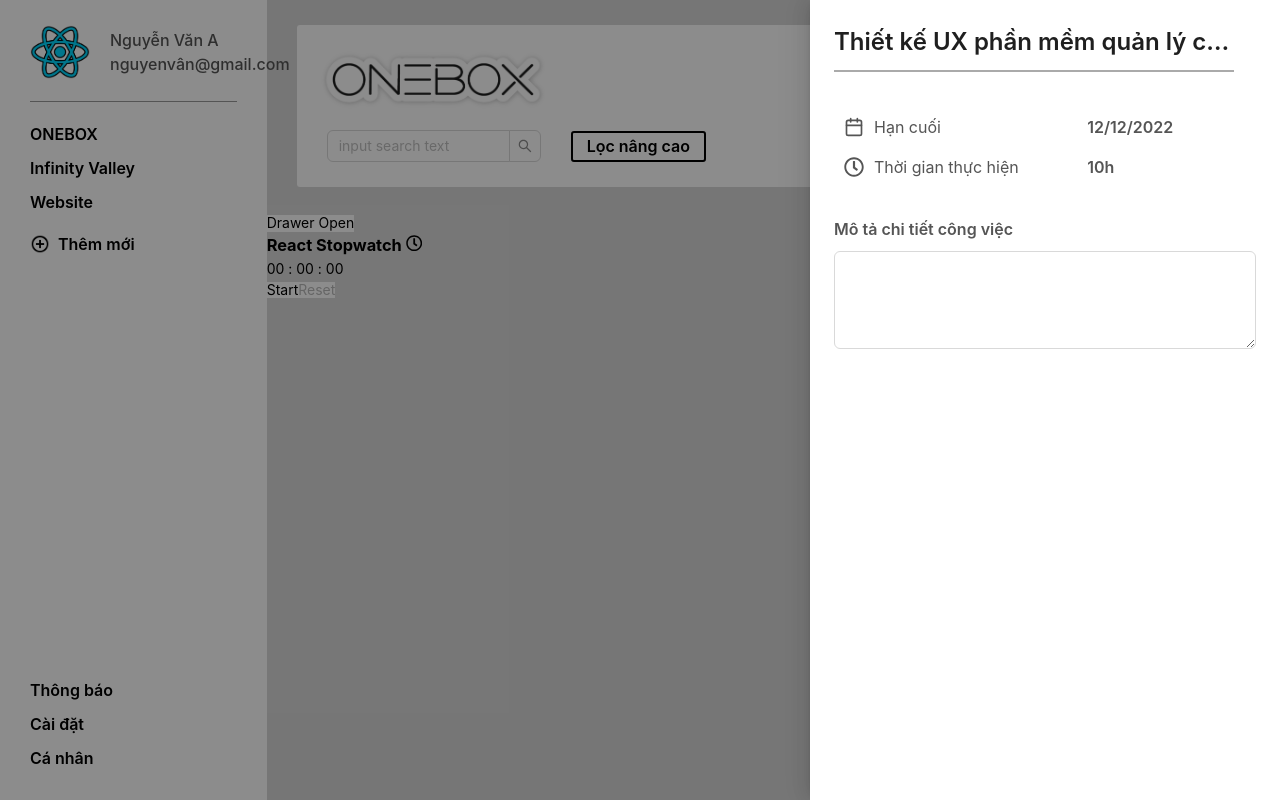
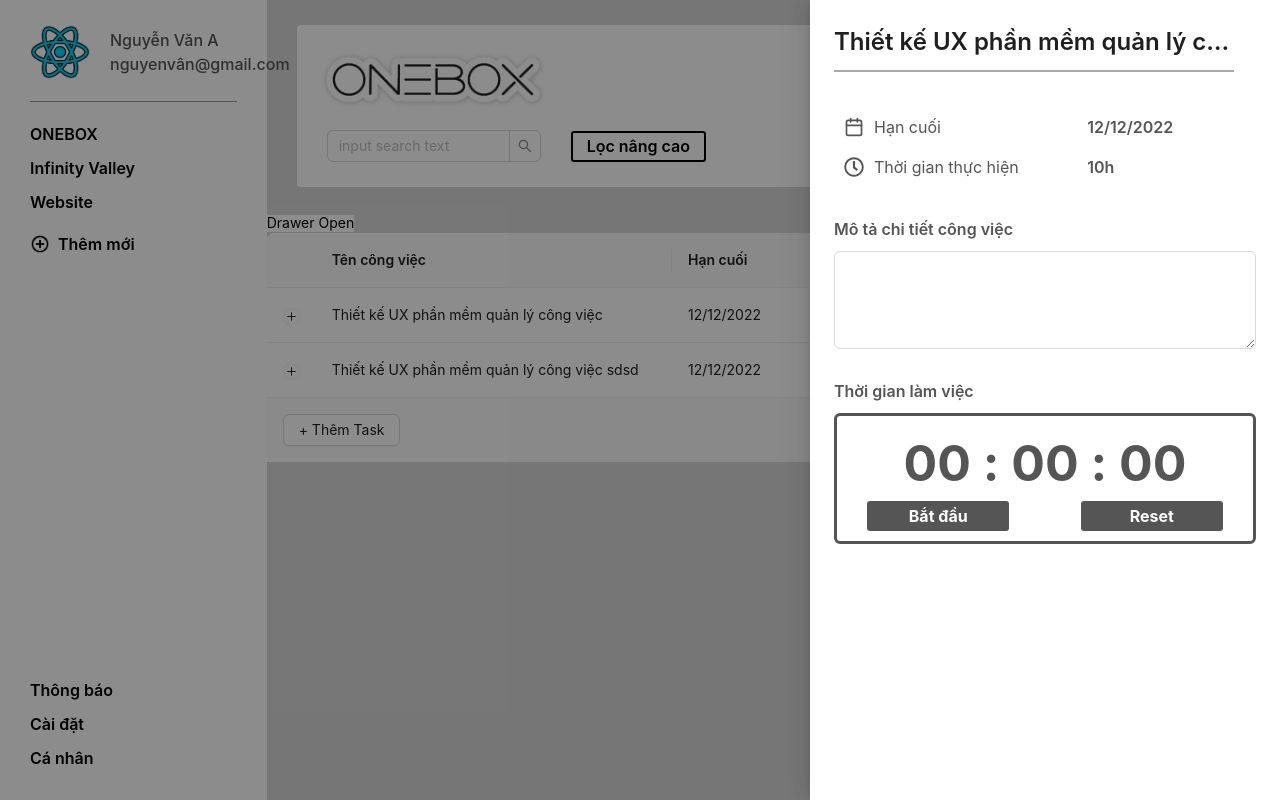
Before and after one commit to badong3521/OnePlan-Front-End, a React (Create React App) app: page / in a window 1280 px wide. Both pictures are taken after a click on the button "Drawer Open". Built offline with nearby package versions, Linux system fonts and the light colour scheme; what apisauce would draw is missing.

Commit message:
init stopwatch

```diff
--- a/src/components/Drawer/index.tsx
+++ b/src/components/Drawer/index.tsx
@@ -6,6 +6,7 @@
 import { FaRegClock } from 'react-icons/fa';
 import { FiCalendar } from 'react-icons/fi';
 import { Input } from 'antd';
+import StopWatch from '../StopWatch';
 
 const { TextArea } = Input;
 
@@ -64,7 +65,15 @@
           </div>
           <div className={cx('details-work-container')}>
             <div className={cx('details-title')}>Mô tả chi tiết công việc</div>
-          <div className={cx('input-work')}><TextArea rows={4} /></div>
+            <div className={cx('input-work')}>
+              <TextArea rows={4} />
+            </div>
+          </div>
+          <div className={cx('details-work-container')}>
+            <div className={cx('details-title')}>Thời gian làm việc</div>
+            <div className={cx('input-work')}>
+              <StopWatch />
+            </div>
           </div>
         </div>
       </Drawer>
--- a/src/components/StopWatch/StopWatch.scss
+++ b/src/components/StopWatch/StopWatch.scss
@@ -0,0 +1,36 @@
+.wrapper-stopwatch {
+
+    .stopwatch-card {
+        border: 3px solid var(--text-color);
+        display: flex;
+        justify-content: center;
+        flex-direction: column;
+        align-items: center;
+        border-radius: 6px;
+        padding: 10px 30px;
+
+        .timer {
+            color: var(--text-color);
+            font-weight: 700;
+            font-size: 50px;
+
+        }
+
+        .buttons {
+            display: flex;
+            justify-content: space-between;
+            width: 100%;
+            margin:0 10px;
+        }
+
+        .btn-clock {
+            padding: 6px 10px;
+            background-color: var(--text-color);
+            font-weight: bold;
+            font-size: 16px;
+            width: 40%;
+            border-radius: 3px;
+            color : var(--white-color);
+        }
+    }
+}
--- a/src/components/StopWatch/index.tsx
+++ b/src/components/StopWatch/index.tsx
@@ -1,10 +1,14 @@
 /* eslint-disable @typescript-eslint/no-shadow */
-import React, { useState, useRef } from 'react';
-import { FaRegClock } from 'react-icons/fa';
-import useTimer from '../../utils/hook/useTimer';
+// import { FaRegClock } from 'react-icons/fa';
+import useTimer from '../../hook/useTimer';
+import { formatTime } from '../../hook/formatTime';
+import styles from './StopWatch.scss';
+import classNames from 'classnames/bind';
+
+const cx = classNames.bind(styles);
 
 const StopWatch = () => {
-  const increment = useRef<any>(null);
+  //   const increment = useRef<any>(null);
 
   const {
     timer,
@@ -16,29 +20,25 @@
     handleReset,
   } = useTimer(0);
 
-  const formatTime = () => {
-    const getSeconds = `0${timer % 60}`.slice(-2);
-    const minutes: any = `${Math.floor(timer / 60)}`;
-    const getMinutes = `0${minutes % 60}`.slice(-2);
-    const getHours = `0${Math.floor(timer / 3600)}`.slice(-2);
-
-    return `${getHours} : ${getMinutes} : ${getSeconds}`;
-  };
-
   return (
-    <div className="app">
-      <h3>React Stopwatch {<FaRegClock />}</h3>
-      <div className="stopwatch-card">
-        <p>{formatTime()}</p>
-        <div className="buttons">
+    <div className={cx('wrapper-stopwatch')}>
+      <div className={cx('stopwatch-card')}>
+        <p className={cx('timer')}>{formatTime(timer)}</p>
+        <div className={cx('buttons')}>
           {!isActive && !isPaused ? (
-            <button onClick={handleStart}>Start</button>
+            <button className={cx('btn-clock')} onClick={handleStart}>
+              Bắt đầu
+            </button>
           ) : isPaused ? (
-            <button onClick={handlePause}>Pause</button>
+            <button className={cx('btn-clock')} onClick={handlePause}>
+              Dừng
+            </button>
           ) : (
-            <button onClick={handleResume}>Resume</button>
+            <button className={cx('btn-clock')} onClick={handleResume}>
+              Tiếp tục
+            </button>
           )}
-          <button onClick={handleReset} disabled={!isActive}>
+          <button className={cx('btn-clock')} onClick={handleReset} disabled={!isActive}>
             Reset
           </button>
         </div>
--- /dev/null
+++ b/src/hook/formatTime.tsx
@@ -0,0 +1,8 @@
+export  const formatTime = (timer: any) => {
+  const getSeconds = `0${timer % 60}`.slice(-2);
+  const minutes: any = `${Math.floor(timer / 60)}`;
+  const getMinutes = `0${minutes % 60}`.slice(-2);
+  const getHours = `0${Math.floor(timer / 3600)}`.slice(-2);
+
+  return `${getHours} : ${getMinutes} : ${getSeconds}`;
+};
--- a/src/layouts/components/HeaderScreen/index.tsx
+++ b/src/layouts/components/HeaderScreen/index.tsx
@@ -6,7 +6,7 @@
 import { STATUS_WORK } from '../../../utils/StatusWork';
 import { Button, Col, Drawer, Input, Table, Row } from 'antd';
 import ModalAddTask from './components/ModalAddTask';
-import StopWatch from '../../../components/StopWatch';
+// import StopWatch from '../../../components/StopWatch';
 interface DataType {
   key: React.ReactNode;
   name: string;
@@ -164,8 +164,8 @@
         </div>
       </div>
       <button onClick={() => drawerCheck?.current?.show()}>Drawer Open</button>
-      <StopWatch />
-      {/* <div className={cx('container')}>
+      {/* <StopWatch /> */}
+      <div className={cx('container')}>
         <div className={cx('work-list')}>
           <Table
             columns={columns}
@@ -175,7 +175,7 @@
           />
         </div>
       </div>
-      <ModalAddTask visible={visible} onCancel={() => setVisible(false)} /> */}
+      {/* <ModalAddTask visible={visible} onCancel={() => setVisible(false)} /> */}
     </>
   );
 }
```
Also changed, not shown: src/hook/useTimer.tsx (renamed from src/utils/hook/useTimer.tsx).
